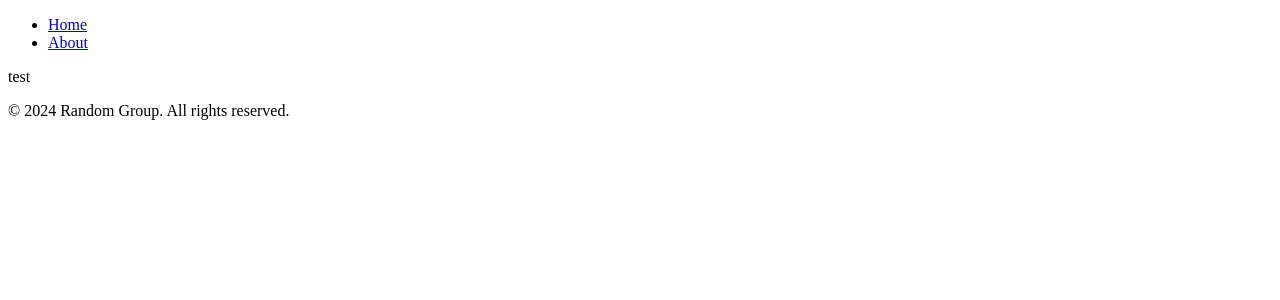
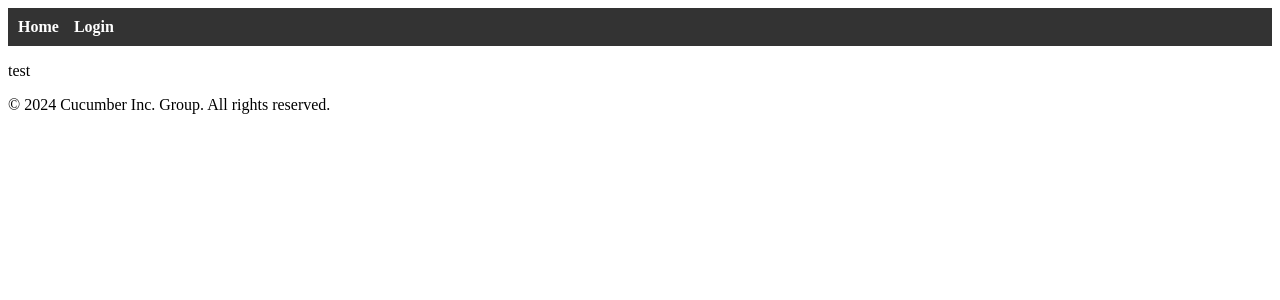
Before and after one commit to Akvir03/RoueDesChoix, a Next.js app in the folder roue-des-choix/: page / in a window 1280 px wide. Shown: the top 300 px of the page. Built offline with nearby package versions, Linux system fonts and the light colour scheme.

Commit message:
Setup css navbar

```diff
--- a/roue-des-choix/src/app/footer.tsx
+++ b/roue-des-choix/src/app/footer.tsx
@@ -5,7 +5,7 @@ import React from 'react';
 const Footer: React.FC = () => {
   return (
     <footer>
-      <p>&copy; {new Date().getFullYear()} Random Group. All rights reserved.</p>
+      <p>&copy; {new Date().getFullYear()} Cucumber Inc. Group. All rights reserved.</p>
       {/* Add any other footer content or credits here */}
     </footer>
   );
--- a/roue-des-choix/src/app/header.tsx
+++ b/roue-des-choix/src/app/header.tsx
@@ -2,17 +2,22 @@
 
 import React from 'react';
 import Link from 'next/link';
+import styles from './styles/Navbar.module.css'; // Import CSS module
 
 const Header: React.FC = () => {
   return (
-    <header>
+    <header className={styles.navbar}>
       <nav>
         <ul>
           <li>
-            <Link href="/">Home</Link>
+            <Link href="/">
+              Home
+            </Link>
           </li>
           <li>
-            <Link href="/about">About</Link>
+            <Link href="/login">
+              Login
+            </Link>
           </li>
           {/* Add more navigation links as needed */}
         </ul>
--- /dev/null
+++ b/roue-des-choix/src/app/styles/Navbar.module.css
@@ -0,0 +1,29 @@
+/* components/Navbar.module.css */
+
+.navbar {
+    background-color: #333;
+    padding: 10px;
+  }
+
+  .navbar ul {
+    list-style: none;
+    margin: 0;
+    padding: 0;
+  }
+
+  .navbar li {
+    display: inline-block;
+    margin-right: 15px;
+  }
+
+  .navbar a {
+    text-decoration: none;
+    color: #fff;
+    font-weight: bold;
+    font-size: 16px;
+    transition: color 0.3s ease;
+  }
+
+  .navbar a:hover {
+    color: #ffcc00; /* Change the color on hover */
+  }
```
